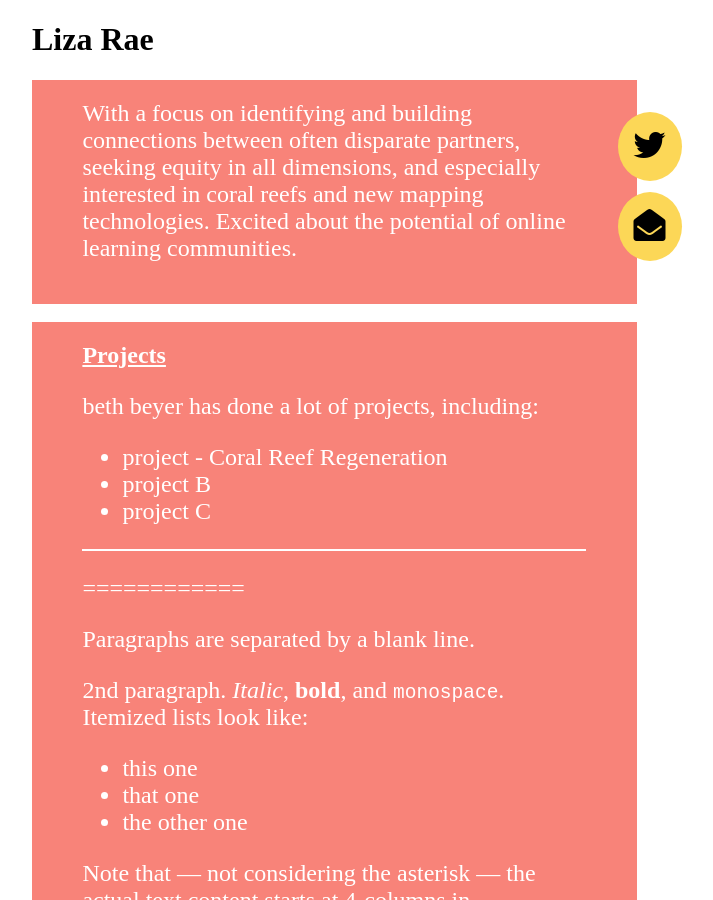
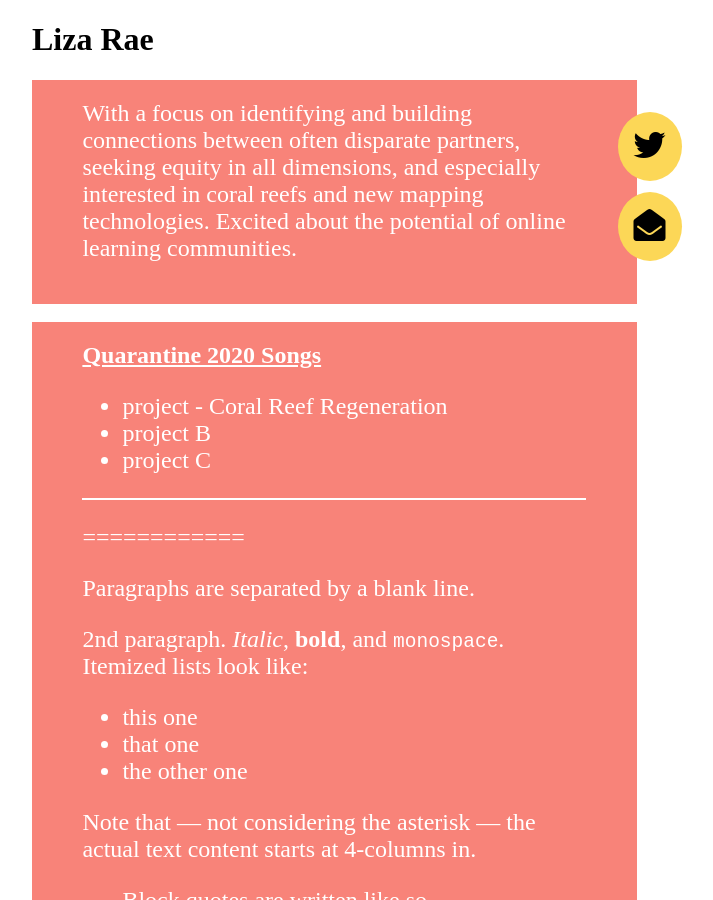
Before and after one commit to hexdump/lizarae.me, a Jekyll site: the page built from index.md, in a window 1280 px wide and 900 px high. Shown: the whole window, without its empty margins (232-945 px from the left). Built offline with Jekyll 4.4.1, drawn with Linux system fonts in a browser that asks for light colours; some web fonts are replaced.

Commit message:
Update index.md

```diff
--- a/index.md
+++ b/index.md
@@ -9,9 +9,8 @@ icon1: fa fa-envelope-open
 link1: mailto:beth@tecalliance.org
 ---
 
-# Projects
+# Quarantine 2020 Songs
 
-beth beyer has done a lot of projects, including:
 * project - Coral Reef Regeneration
 * project B
 * project C
```
